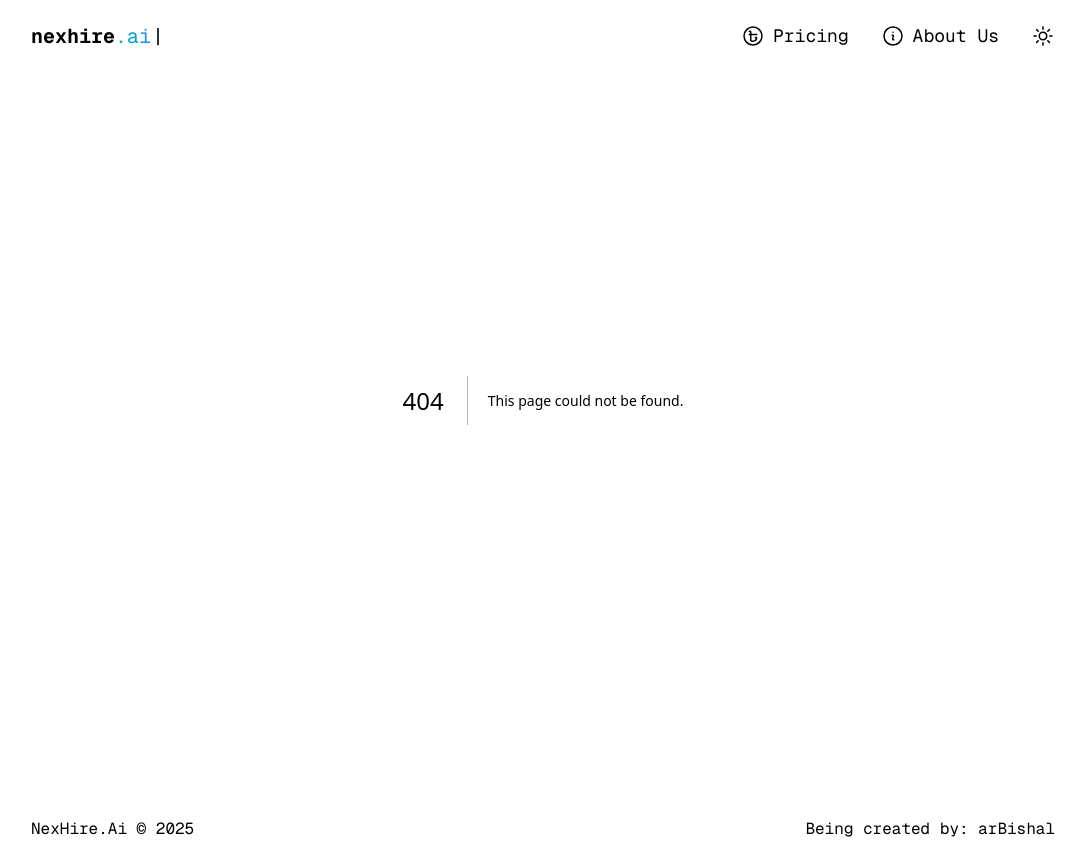
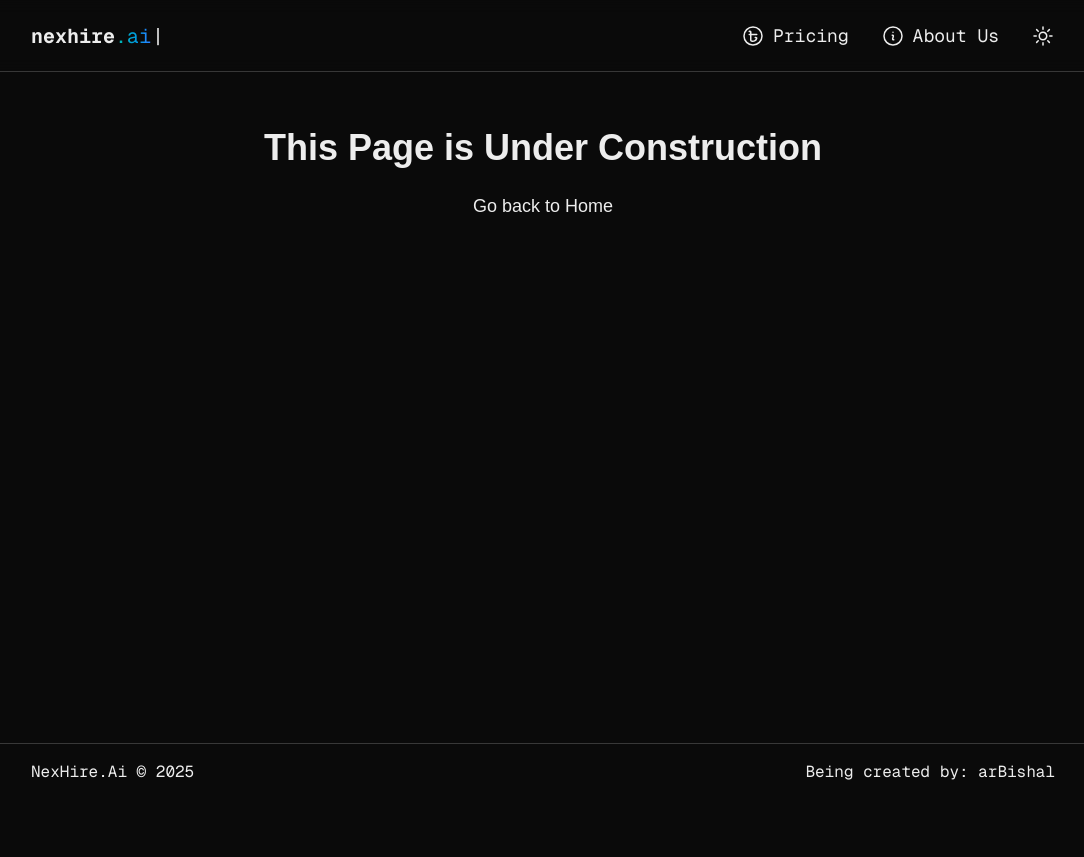
Before and after one commit to arBishal/NexHire.Ai, a Next.js app: page /candidate in a window 1280 px wide. Before the commit this address had no page. Shown: the whole page, without its empty margins (97-1181 px from the left). After the commit the page ends 800 px from the top, so only its background shows below. Built offline with nearby package versions, Linux system fonts and the light colour scheme.

Commit message:
feat: add under construction routes

```diff
--- /dev/null
+++ b/app/candidate/page.jsx
@@ -0,0 +1,19 @@
+import Button from "@/components/button";
+
+export default function Intro() {
+  return (
+    <div className="flex flex-col gap-12 items-center justify-center w-full h-full">
+      <section
+        id="candidate"
+        className="max-w-5xl w-full h-full text-center flex flex-col items-center justify-center gap-4 px-6 pt-32"
+      >
+        <h1 className="text-4xl sm:6xl font-bold">
+          This Page is Under Construction
+        </h1>
+        <Button href="/" variant="ghost">
+          Go back to Home
+        </Button>
+      </section>
+    </div>
+  );
+}
--- /dev/null
+++ b/app/recruiter/page.jsx
@@ -0,0 +1,19 @@
+import Button from "@/components/button";
+
+export default function Intro() {
+  return (
+    <div className="flex flex-col gap-12 items-center justify-center w-full h-full">
+      <section
+        id="candidate"
+        className="max-w-5xl w-full h-full text-center flex flex-col items-center justify-center gap-4 px-6 pt-32"
+      >
+        <h1 className="text-4xl sm:6xl font-bold">
+          This Page is Under Construction
+        </h1>
+        <Button href="/" variant="ghost">
+          Go back to Home
+        </Button>
+      </section>
+    </div>
+  );
+}
```
